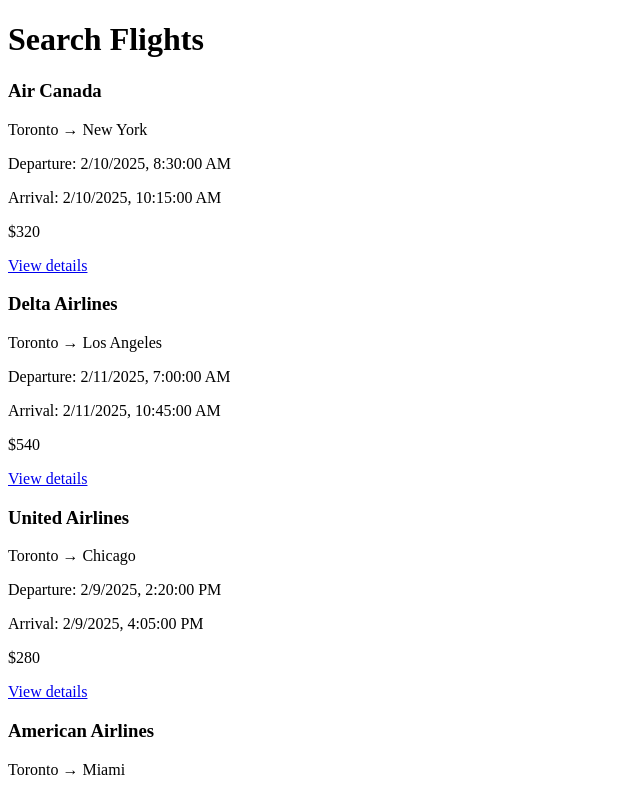
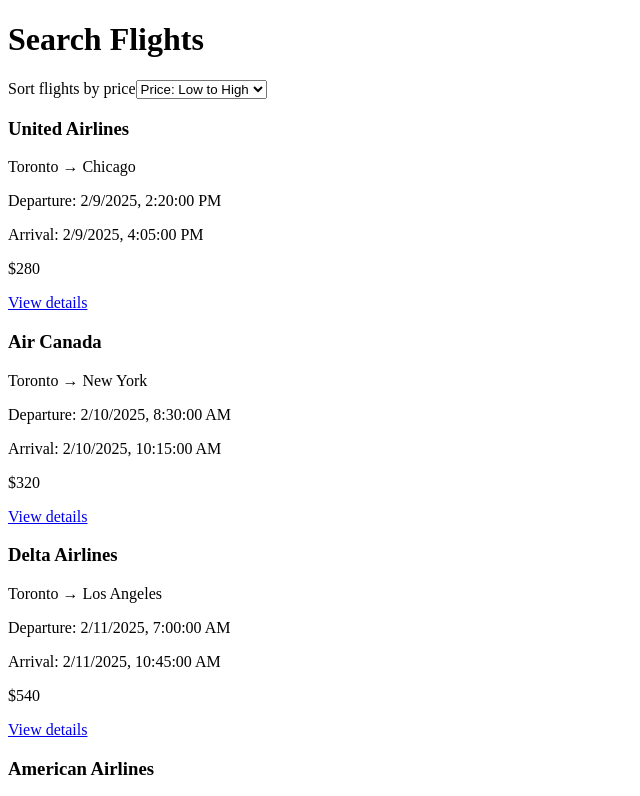
Before and after one commit to DmitriiM1/air-tickets-web, a React (Vite) app in the folder air-tickets-web/: page / in a window 1280 px wide. Shown: the top 796 px of the page, without its empty margins (0-640 px from the left). Built offline with nearby package versions, Linux system fonts and the light colour scheme.

Commit message:
add price sorting for flight results

```diff
--- a/air-tickets-web/src/pages/SearchPage.tsx
+++ b/air-tickets-web/src/pages/SearchPage.tsx
@@ -6,6 +6,7 @@
 export default function SearchPage() {
   const [flights, setFlights] = useState<Flight[]>([])
   const [loading, setLoading] = useState(true)
+  const [sortOrder, setSortOrder] = useState<'asc' | 'desc'>('asc')
 
   useEffect(() => {
     getFlights().then(data => {
@@ -21,13 +22,28 @@
   if (!flights.length) {
     return <p>No flights found</p>
   }
+    const sortedFlights = [...flights].sort((a, b) =>
+    sortOrder === 'asc' ? a.price - b.price : b.price - a.price
+    )
 
   return (
     <>
       <h1 className="text-xl font-semibold mb-4">Search Flights</h1>
 
+      <label htmlFor="sortOrder" className="sr-only">Sort flights by price</label>
+
+      <select
+        id="sortOrder"
+        value={sortOrder}
+        onChange={e => setSortOrder(e.target.value as 'asc' | 'desc')}
+        className="mb-5 border p-2 rounded"
+      >
+        <option value="asc">Price: Low to High</option>
+        <option value="desc">Price: High to Low</option>
+      </select>
+
       <div className="grid grid-cols-1 md:grid-cols-2 lg:grid-cols-3 gap-4">
-        {flights.map(flight => (
+        {sortedFlights.map(flight => (
           <FlightCard key={flight.id} flight={flight} />
         ))}
       </div>
```
